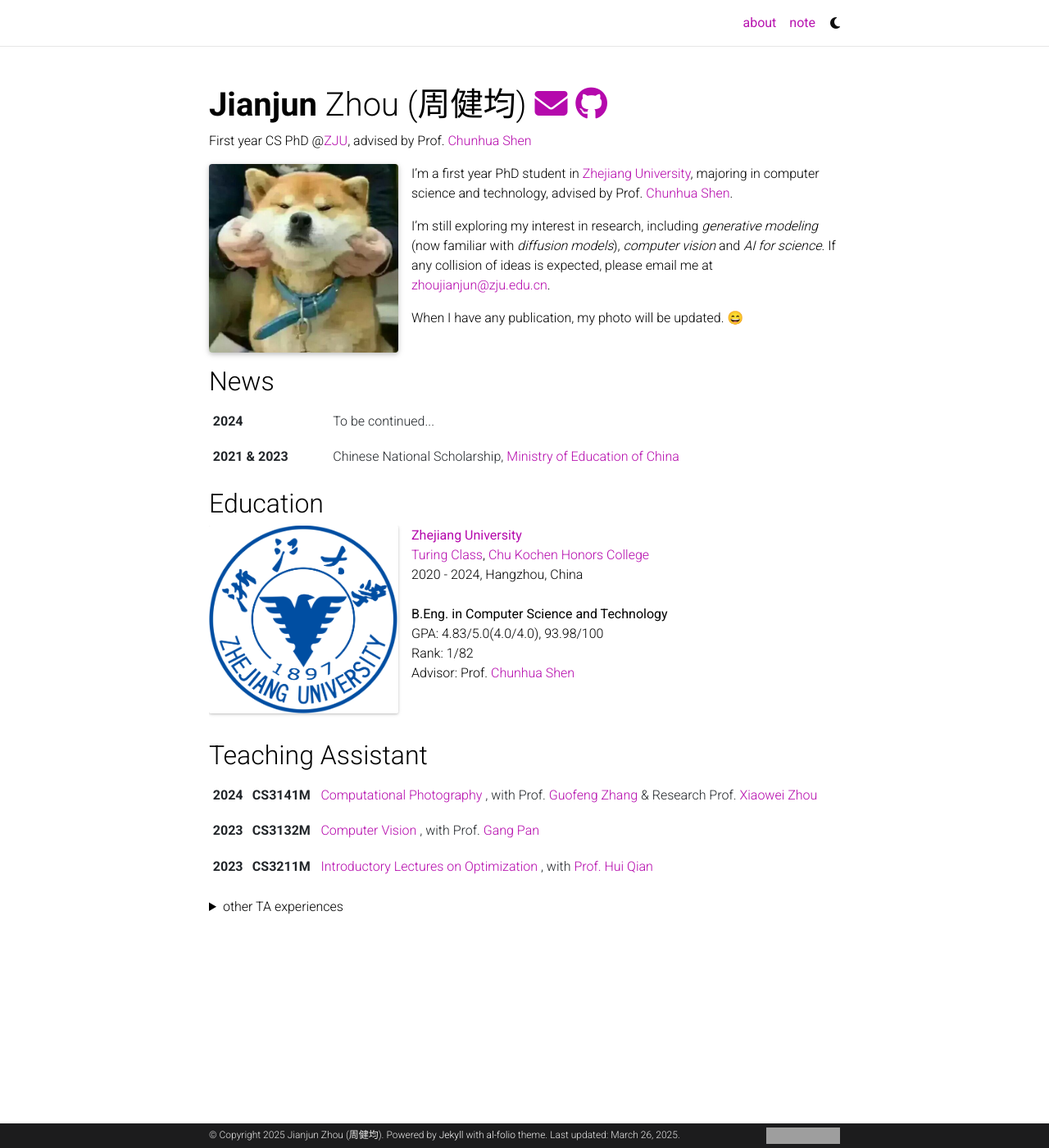
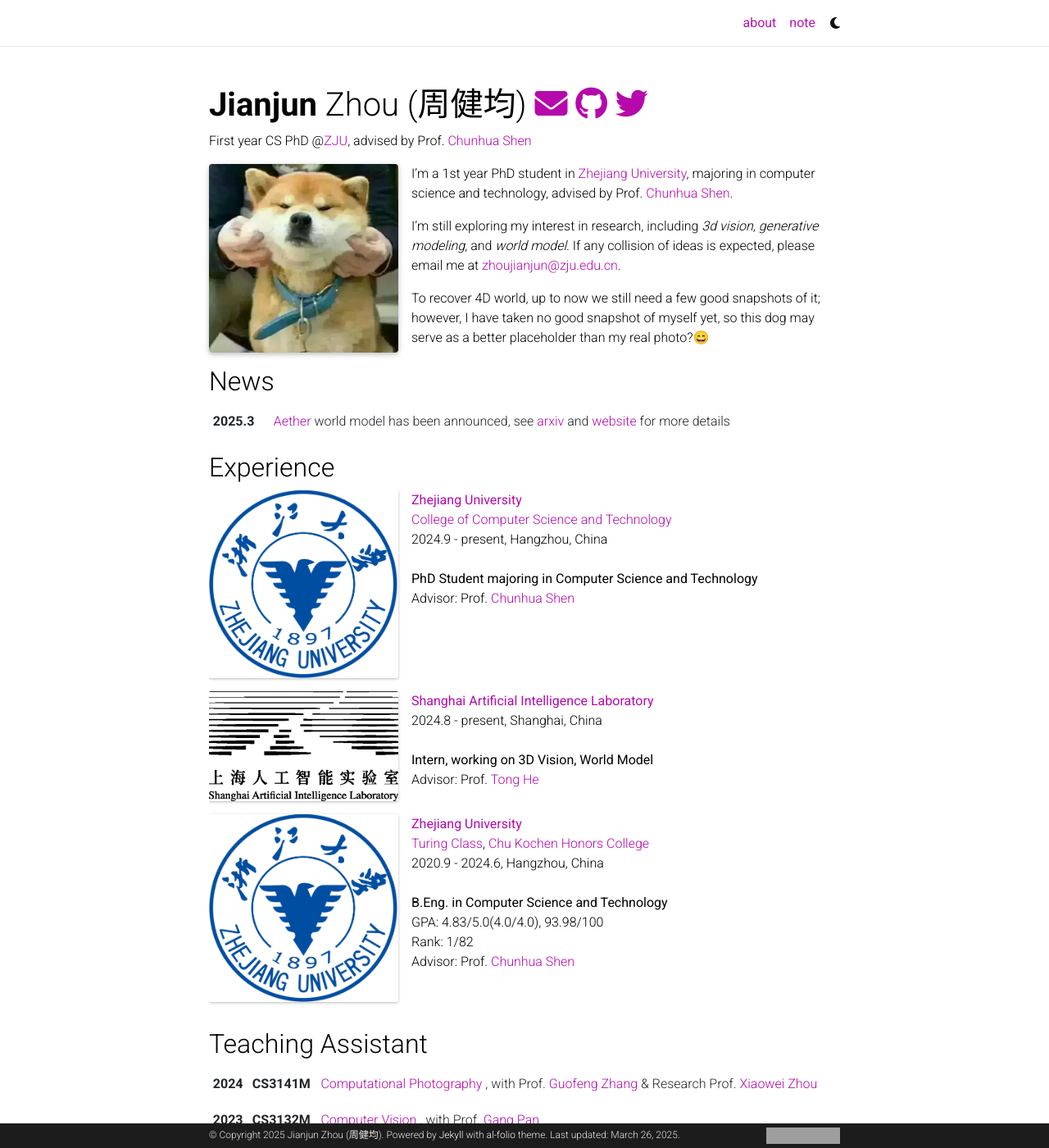
Before and after one commit to ZhouTimeMachine/ZhouTimeMachine.github.io, a Jekyll site: the page built from _pages/about.md, in a window 1280 px wide and 1400 px high. Shown: the whole window at 82% size. Built offline with Jekyll 4.4.1, drawn with Linux system fonts in a browser that asks for light colours; full-size pictures stand in for the smaller copies a plugin makes; comment, search, counter and statistics services are not loaded; a style sheet for code colours, icons or effects is not loaded; grey boxes are pictures that could not be loaded.

Commit message:
update aether

```diff
--- a/_config.yml
+++ b/_config.yml
@@ -11,12 +11,12 @@ description: > # the ">" symbol means to ignore newlines until "footer_text:"
   A simple, whitespace theme for academics. Based on [*folio](https://github.com/bogoli/-folio) design.
 footer_text: >
   Powered by <a href="https://jekyllrb.com/" target="_blank">Jekyll</a> with <a href="https://github.com/alshedivat/al-folio">al-folio</a> theme.
-keywords: jekyll, jekyll-theme, academic-website, portfolio-website  # add your own keywords or leave empty
+keywords:
 
-lang: en # the language of your site (for example: en, fr, cn, ru, etc.)
-icon: icon.png  # ⚛️the emoji used as the favicon (alternatively, provide image name in /assets/img/)
+lang: en
+icon: icon.png
 
-url: https://ZhouTimeMachine.github.io # the base hostname & protocol for your site
+url: https://ZhouTimeMachine.github.io
 baseurl: # the subpath of your site, e.g. /blog/
 last_updated: true # set to true if you want to display last updated in the footer
 impressum_path:  # set to path to include impressum link in the footer, use the same path as permalink in a page, helps to conform with EU GDPR
@@ -66,7 +66,7 @@ og_image: # The site-wide (default for all links) Open Graph preview image
 # -----------------------------------------------------------------------------
 
 github_username: ZhouTimeMachine # your GitHub user name
-twitter_username: # your Twitter handle
+twitter_username: ZhouTimeMachine # your Twitter handle
 linkedin_username: # your LinkedIn user name
 scholar_userid: # your Google Scholar ID
 
--- a/_includes/education.html
+++ /dev/null
@@ -1,35 +0,0 @@
-          <div class="news">
-            <div class="table-responsive" {% if include.limit and site.announcements.scrollable and news_size > 3 %}style="max-height: 60vw"{% endif %}>
-                <table class="table table-sm table-borderless">
-                    <tr>
-                        <div class="profile float-{%- if page.profile.align == 'left' -%}left{%- else -%}right{%- endif -%}">
-                          {%- if page.education.image %}
-                            {%- assign education_image_path = page.education.image | prepend: 'assets/img/' -%}
-
-                            {% if page.education.image_circular %}
-                              {%- assign education_image_class = "img-fluid z-depth-1 rounded-circle" -%}
-                            {% else %}
-                              {%- assign education_image_class = "img-fluid z-depth-1 rounded" -%}
-                            {% endif %}
-
-                            {% include figure.html
-                            path=education_image_path
-                            class=education_image_class
-                            alt=education.profile.image
-                            scale=50
-                            cache_bust=true -%}
-                          {% endif -%}
-                        </div>
-                        <div class="clearfix">
-                          <b> <a href="https://www.zju.edu.cn/english/">Zhejiang University</a> </b>
-                          <br> <a href="http://www.en.cs.zju.edu.cn/turing_honors_class/list.htm">Turing Class</a>, <a href="http://ckc.zju.edu.cn/ckcen/_t1906/wbout/list.psp">Chu Kochen Honors College</a>
-                          <br> 2020 - 2024, Hangzhou, China <br>
-                          <br> <b>B.Eng. in Computer Science and Technology</b>
-                          <br> GPA: 4.83/5.0(4.0/4.0), 93.98/100
-                          <br> Rank: 1/82
-                          <br> Advisor: Prof. <a href="https://cshen.github.io/">Chunhua Shen</a>
-                        </div>
-                    </tr>
-                </table>
-            </div>
-          </div>
--- /dev/null
+++ b/_includes/experience.html
@@ -0,0 +1,97 @@
+          <div class="news">
+            <div class="table-responsive" {% if include.limit and site.announcements.scrollable and news_size > 3 %}style="max-height: 60vw"{% endif %}>
+                <table class="table table-sm table-borderless">
+                    <tr>
+                        <div class="profile float-{%- if page.profile.align == 'left' -%}left{%- else -%}right{%- endif -%}">
+                          {%- if page.experience.zju %}
+                            {%- assign experience_image_path = page.experience.zju | prepend: 'assets/img/' -%}
+
+                            {% if page.experience.image_circular %}
+                              {%- assign experience_image_class = "img-fluid z-depth-1 rounded-circle" -%}
+                            {% else %}
+                              {%- assign experience_image_class = "img-fluid z-depth-1 rounded" -%}
+                            {% endif %}
+
+                            {% include figure.html
+                            path=experience_image_path
+                            class=experience_image_class
+                            alt=experience.profile.image
+                            scale=50
+                            cache_bust=true -%}
+                          {% endif -%}
+                        </div>
+                        <div class="clearfix">
+                          <b> <a href="https://www.zju.edu.cn/english/">Zhejiang University</a> </b>
+                          <br> <a href="http://www.en.cs.zju.edu.cn/">College of Computer Science and Technology</a>
+                          <br> 2024.9 - present, Hangzhou, China <br>
+                          <br> <b>PhD Student majoring in Computer Science and Technology</b>
+                          <br> Advisor: Prof. <a href="https://cshen.github.io/">Chunhua Shen</a>
+                        </div>
+                    </tr>
+                    <tr>
+                      <div class="profile float-{%- if page.profile.align == 'left' -%}left{%- else -%}right{%- endif -%}">
+                        {%- if page.experience.shlab %}
+                          {%- assign experience_image_light_path = page.experience.shlab.light | prepend: 'assets/img/' -%}
+                          {%- assign experience_image_dark_path = page.experience.shlab.dark | prepend: 'assets/img/' -%}
+
+                          {% if page.experience.image_circular %}
+                            {%- assign experience_image_light_class = "repo-img-light  w-100 img-fluid z-depth-1 rounded-circle" -%}
+                            {%- assign experience_image_dark_class = "repo-img-dark  w-100 img-fluid z-depth-1 rounded-circle" -%}
+                          {% else %}
+                            {%- assign experience_image_light_class = "repo-img-light w-100 img-fluid z-depth-1 rounded" -%}
+                            {%- assign experience_image_dark_class = "repo-img-dark  w-100 img-fluid z-depth-1 rounded" -%}
+                          {% endif %}
+
+                          {% include figure.html
+                            path=experience_image_light_path
+                            class=experience_image_light_class
+                            alt=experience.profile.image
+                            scale=50
+                            cache_bust=true -%}
+                          {% include figure.html
+                          path=experience_image_dark_path
+                          class=experience_image_dark_class
+                          alt=experience.profile.image
+                          scale=50
+                          cache_bust=true -%}
+                        {% endif -%}
+                      </div>
+                      <div class="clearfix">
+                        <b> <a href="https://www.zju.edu.cn/english/">Shanghai Artificial Intelligence Laboratory</a> </b>
+                        <br> 2024.8 - present, Shanghai, China <br>
+                        <br> <b>Intern, working on 3D Vision, World Model</b>
+                        <br> Advisor: Prof. <a href="https://tonghe90.github.io/">Tong He</a>
+                      </div>
+                    </tr>
+                    <tr>
+                      <div class="profile float-{%- if page.profile.align == 'left' -%}left{%- else -%}right{%- endif -%}">
+                        {%- if page.experience.zju %}
+                          {%- assign experience_image_path = page.experience.zju | prepend: 'assets/img/' -%}
+
+                          {% if page.experience.image_circular %}
+                            {%- assign experience_image_class = "img-fluid z-depth-1 rounded-circle" -%}
+                          {% else %}
+                            {%- assign experience_image_class = "img-fluid z-depth-1 rounded" -%}
+                          {% endif %}
+
+                          {% include figure.html
+                          path=experience_image_path
+                          class=experience_image_class
+                          alt=experience.profile.image
+                          scale=50
+                          cache_bust=true -%}
+                        {% endif -%}
+                      </div>
+                      <div class="clearfix">
+                        <b> <a href="https://www.zju.edu.cn/english/">Zhejiang University</a> </b>
+                        <br> <a href="http://www.en.cs.zju.edu.cn/turing_honors_class/list.htm">Turing Class</a>, <a href="http://ckc.zju.edu.cn/ckcen/_t1906/wbout/list.psp">Chu Kochen Honors College</a>
+                        <br> 2020.9 - 2024.6, Hangzhou, China <br>
+                        <br> <b>B.Eng. in Computer Science and Technology</b>
+                        <br> GPA: 4.83/5.0(4.0/4.0), 93.98/100
+                        <br> Rank: 1/82
+                        <br> Advisor: Prof. <a href="https://cshen.github.io/">Chunhua Shen</a>
+                      </div>
+                  </tr>
+                </table>
+            </div>
+          </div>
--- a/_includes/news.html
+++ b/_includes/news.html
@@ -2,15 +2,9 @@
             <div class="table-responsive" {% if include.limit and site.announcements.scrollable and news_size > 3 %}style="max-height: 60vw"{% endif %}>
               <table class="table table-sm table-borderless">
                 <tr>
-                  <th scope="row">2024</th>
+                  <th scope="row">2025.3</th>
                   <td class="news-title">
-                      To be continued...
-                  </td>
-                </tr>
-                <tr>
-                  <th scope="row">2021 & 2023</th>
-                  <td class="news-title">
-                      Chinese National Scholarship, <a href="http://www.moe.gov.cn/">Ministry of Education of China</a>
+                    <a href="https://aether-world.github.io">Aether</a> world model has been announced, see <a href="https://arxiv.org/abs/2503.18945">arxiv</a> and <a href="https://aether-world.github.io">website</a> for more details
                   </td>
                 </tr>
               </table>
--- a/_layouts/about.html
+++ b/_layouts/about.html
@@ -54,8 +54,8 @@ layout: default
             {%- include selected_papers.html %}
           {%- endif %}
 
-          <h2 style="color: inherit;">Education</h2>
-          {%- include education.html %}
+          <h2 style="color: inherit;">Experience</h2>
+          {%- include experience.html %}
 
           <h2 style="color: inherit;">Teaching Assistant</h2>
           {%- include teaching.html %}
--- a/_pages/about.md
+++ b/_pages/about.md
@@ -18,8 +21,8 @@ selected_papers: false # includes a list of papers marked as "selected={true}"
 social: true  # includes social icons at the bottom of the page
 ---
 
-I'm a first year PhD student in [Zhejiang University](https://www.zju.edu.cn/english/), majoring in computer science and technology, advised by Prof. [Chunhua Shen](https://cshen.github.io/).
+I'm a 1st year PhD student in [Zhejiang University](https://www.zju.edu.cn/english/), majoring in computer science and technology, advised by Prof. [Chunhua Shen](https://cshen.github.io/).
 
-I'm still exploring my interest in research, including *generative modeling* (now familiar with *diffusion models*), *computer vision* and *AI for science*. If any collision of ideas is expected, please email me at <a href="mailto:zhoujianjun@zju.edu.cn">zhoujianjun@zju.edu.cn<a/>.
+I'm still exploring my interest in research, including *3d vision*, *generative modeling*, and *world model*. If any collision of ideas is expected, please email me at <a href="mailto:zhoujianjun@zju.edu.cn">zhoujianjun@zju.edu.cn<a/>.
 
-When I have any publication, my photo will be updated. 😄
+To recover 4D world, up to now we still need a few good snapshots of it; however, I have taken no good snapshot of myself yet, so this dog may serve as a better placeholder than my real photo?😄
```
Also changed, not shown: other parts of _pages/about.md (+5 -2 lines), CONTRIBUTING.md (deleted, +0 -25 lines), docker-compose.yml (deleted, +0 -10 lines), assets/img/shlab_dark.png (added), assets/img/shlab_light.png (added), 1 other file.
